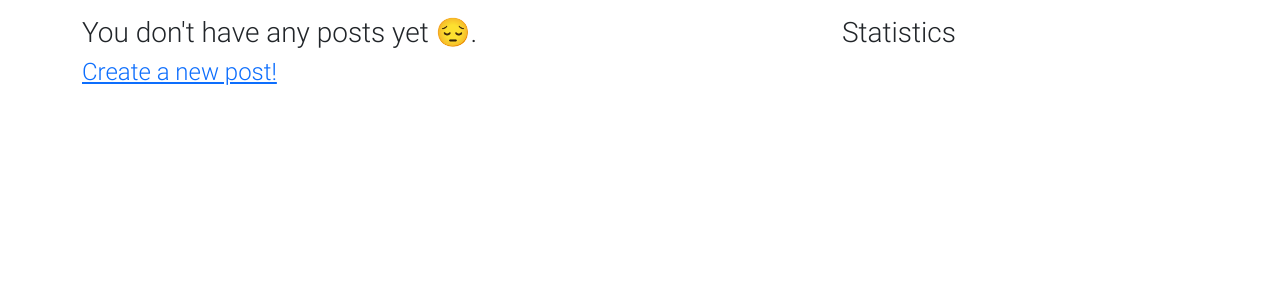
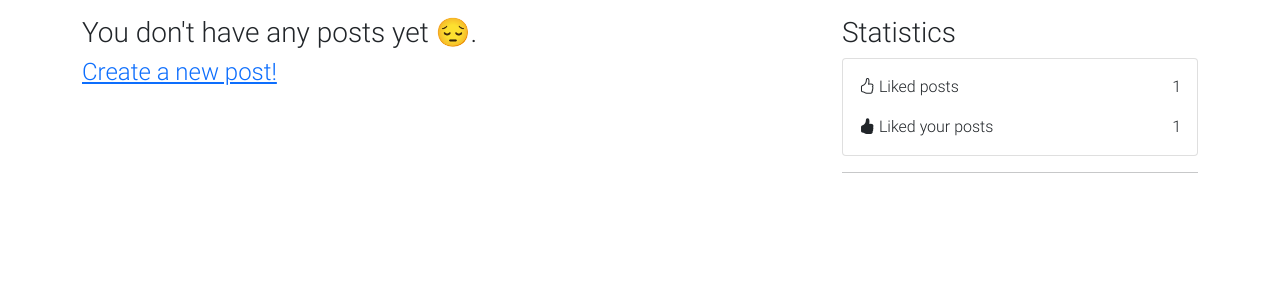
Before and after one commit to demetrius-mp/pyblog, a Python web app: template pyblog/templates/users/dashboard.html in a window 1280 px wide. Shown: the part 56-356 px from the top of the page. Run offline with Jinja, Linux system fonts and the light colour scheme; the template is opened without the code that fills it: most values are stand-ins (such as "Sample title", 1, 10 or a date in 2020).

Commit message:
feat: dashboard information

```diff
--- a/pyblog/templates/users/dashboard.html
+++ b/pyblog/templates/users/dashboard.html
@@ -31,7 +31,24 @@
 {% endblock col8 %}
 
 {% block col4 %}
-  <div id="statistics">
+  <div class="mb-3" id="statistics">
     <h3>Statistics</h3>
+    <div class="card">
+      <div class="card-body">
+        <div class="d-flex justify-content-between">
+          <div>
+            <i class="bi bi-hand-thumbs-up"></i> Liked posts
+          </div>
+          <span>{{ num_liked_posts }}</span>
+        </div>
+        <div class="d-flex justify-content-between mt-3">
+          <div>
+            <i class="bi bi-hand-thumbs-up-fill"></i> Liked your posts
+          </div>
+          <span>{{ num_users_liked_my_posts }}</span>
+        </div>
+      </div>
+    </div>
   </div>
+  <hr>
 {% endblock col4 %}
```
Also changed, not shown: pyblog/blueprints/user/routes.py (+7 -1 lines).
